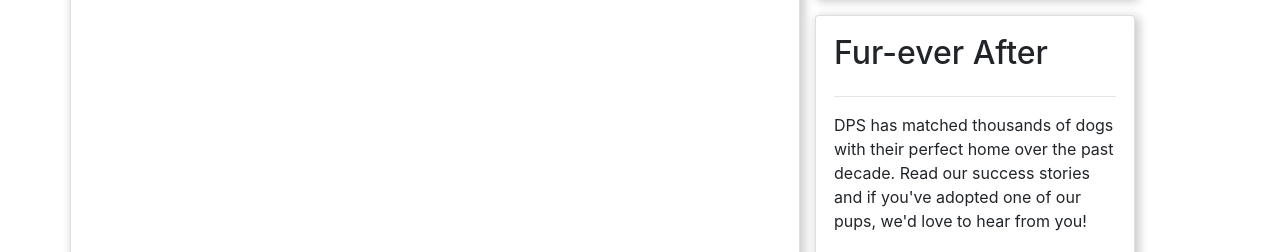
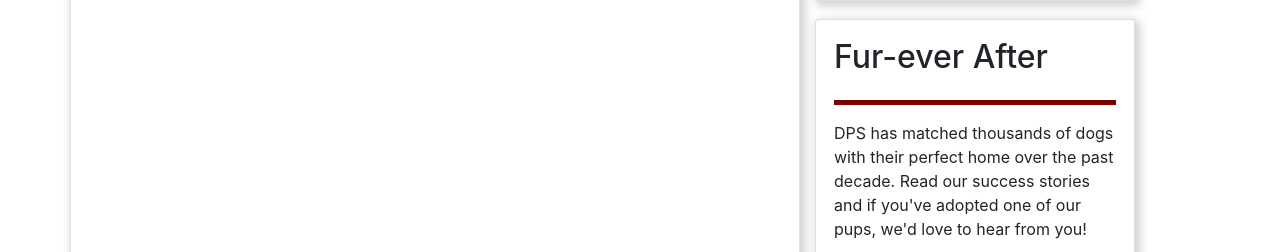
Before and after one commit to bernardchu/dps, a PHP site: page / in a window 1280 px wide. Shown: the part 2156-2408 px from the top of the page. Run offline with PHP 8.4, Linux system fonts and the light colour scheme; style sheets or scripts are compiled from the project's sources; some libraries are stand-ins or nearby versions; some web fonts are replaced.

Commit message:
Change scoping on hr styling

```diff
--- a/styles/_news.scss
+++ b/styles/_news.scss
@@ -3,11 +3,6 @@
 .features {
   padding: $padding-large $padding-large $padding-large 0;
 
-  hr {
-    height: 4px;
-    color: $dps-secondary-color;
-    background-color: $dps-secondary-color;
-  }
 }
 
 .featured {
@@ -24,4 +19,10 @@
   -webkit-box-shadow: $card-box-shadow;
   -moz-box-shadow: $card-box-shadow;
   box-shadow: $card-box-shadow;
+
+  hr {
+    height: 4px;
+    color: $dps-secondary-color;
+    background-color: $dps-secondary-color;
+  }
 }
```
